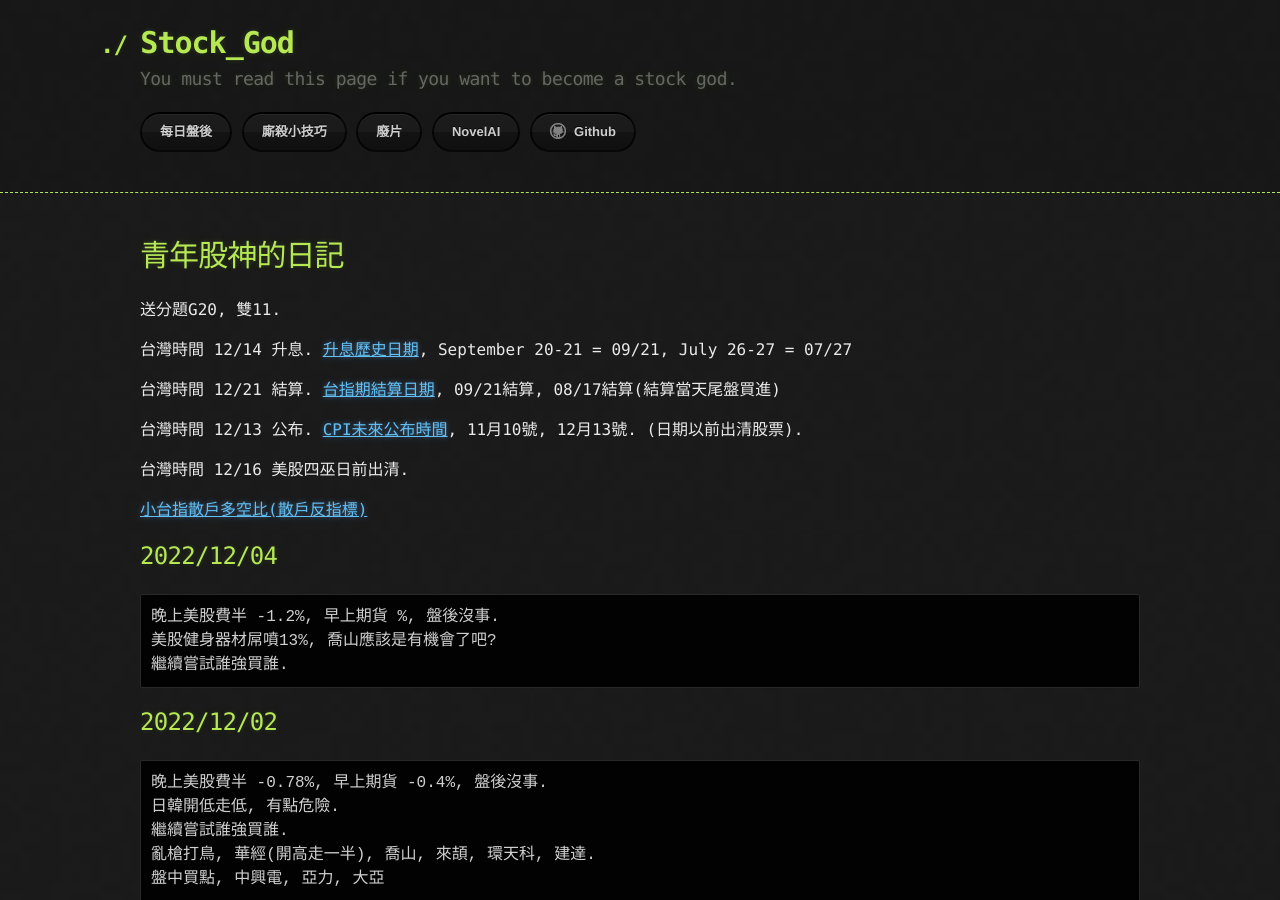
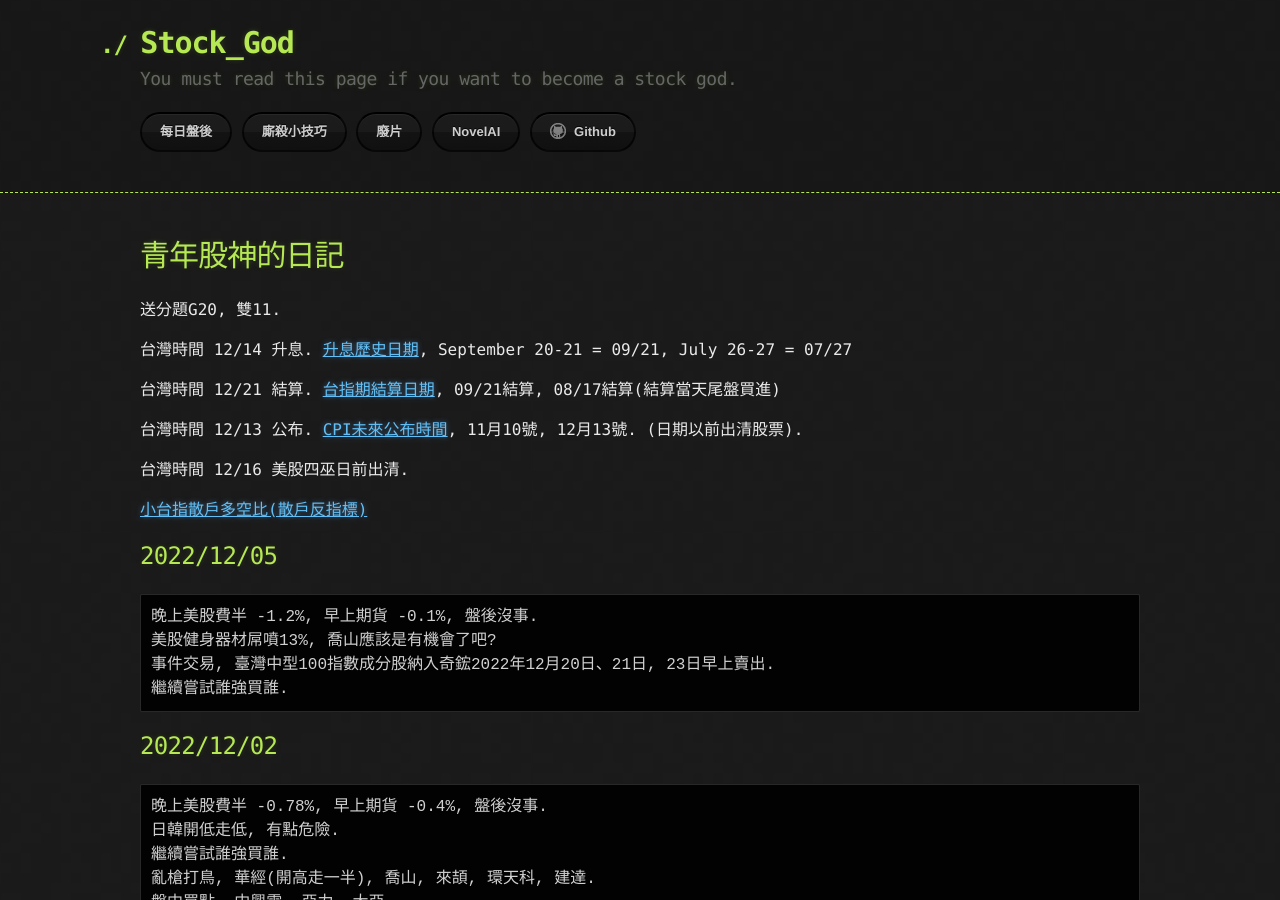
Before and after one commit to lepg5487/Stock_God, a Jekyll site: the page built from index.md, in a window 1280 px wide and 900 px high. Built offline with Jekyll 4.4.1, drawn with Linux system fonts in a browser that asks for light colours; our own code applies the rules of GitHub Pages for plain Markdown files.

Commit message:
Update index.md

````diff
--- a/index.md
+++ b/index.md
@@ -16,10 +16,11 @@ layout: testlayouts
 
 [小台指散戶多空比(散戶反指標)](https://www.macromicro.me/charts/20069/tw-mtx-long-to-short-ratio-of-individual-player)
 
-## 2022/12/04
-```
-晚上美股費半 -1.2%, 早上期貨 %, 盤後沒事.
+## 2022/12/05
+```
+晚上美股費半 -1.2%, 早上期貨 -0.1%, 盤後沒事.
 美股健身器材屌噴13%, 喬山應該是有機會了吧?
+事件交易, 臺灣中型100指數成分股納入奇鋐2022年12月20日、21日, 23日早上賣出.
 繼續嘗試誰強買誰.
 ```
 
````
